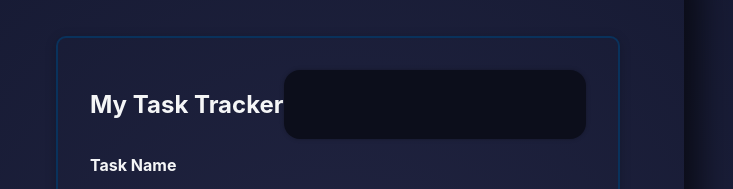
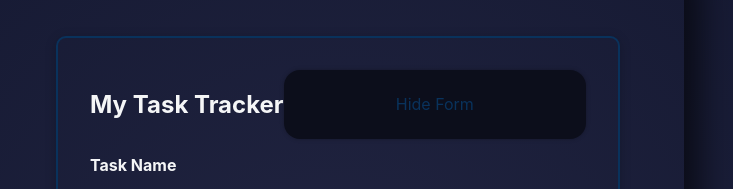
Before and after one commit to jalonghurst/motivational-task-tracker, a React (Create React App) app: page / in a window 1280 px wide. Shown: the part 332-521 px from the top of the page, without its empty margins (302-1035 px from the left). Built offline with nearby package versions, Linux system fonts and the light colour scheme.

Commit message:
Fixed toggle button issue, text and color are showing

```diff
--- a/src/App.js
+++ b/src/App.js
@@ -56,7 +56,9 @@ const App = () => {
     <div className="task-container"></div>
       <div className="task-container">
       <section id="goal-form">
-        <TaskHeader onAddGoal={() => setShowTaskForm(!showTaskForm)}/>
+        <TaskHeader
+        onAddGoal={() => setShowTaskForm(!showTaskForm)}
+        showAddGoal =  {showTaskForm}/>
         {showTaskForm && <TaskInput onAddGoal={addGoalHandler} />}
       </section>
       <section id="goals">
--- a/src/components/TaskGoals/TaskHeader/TaskHeader.js
+++ b/src/components/TaskGoals/TaskHeader/TaskHeader.js
@@ -7,9 +7,9 @@ const TaskHeader = (props) => {
     <header>
         <h1>My Task Tracker</h1>
         <Button
-        color={props.onAddGoal ? '#09325c': 'green'}
-        text={props.onAddGoal ? 'Hide Form' : 'Add New Task'}
-        onClick={props.onAddGoal}/>
+        color={props.showAddGoal ? '#09325c': 'green'}
+        text = {props.showAddGoal ? 'Hide Form' : 'Add New Task'}
+        onClick={props.onAddGoal}></Button>
    </header>
   )
 }
--- a/src/components/TaskGoals/TaskInput/TaskInput.module.css
+++ b/src/components/TaskGoals/TaskInput/TaskInput.module.css
@@ -34,7 +34,3 @@
 /* .form-control.invalid label {
   color: red;
 } */
-
-.submit {
-  width: 100%;
-}
--- a/src/components/UI/Button/Button.js
+++ b/src/components/UI/Button/Button.js
@@ -1,13 +1,30 @@
 import React from 'react';
 import styles from './Button.module.css';
+// import PropTypes from 'prop-types'
 
 const Button = props => {
   return (
-    <button type={props.type} className={styles.button} onClick={props.onClick}>
+    <button
+    type={props.type}
+    style={{ color: props.color}}
+    className={styles.button}
+    onClick={props.onClick}>
       {props.children}
+      {props.text}
     </button>
   );
 };
 
+// Button.defaultProps = {
+//   color: 'steelblue',
+// }
+
+// Button.propTypes = {
+//   text: PropTypes.string,
+//   color: PropTypes.string,
+//   onClick: PropTypes.func,
+// }
+
+
 
 export default Button;
```
Also changed, not shown: 1 other file (tests, documents, lock files or other folders).
